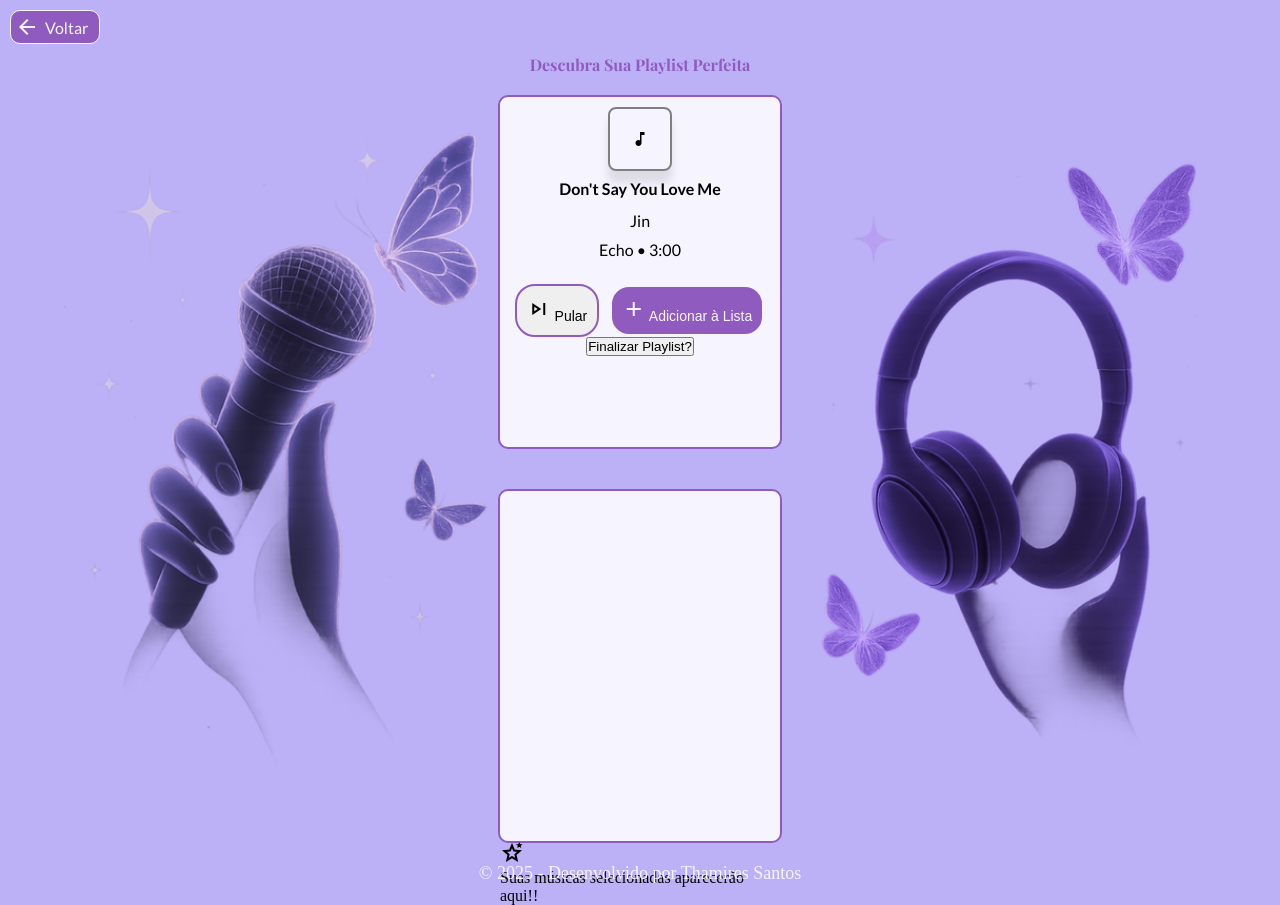
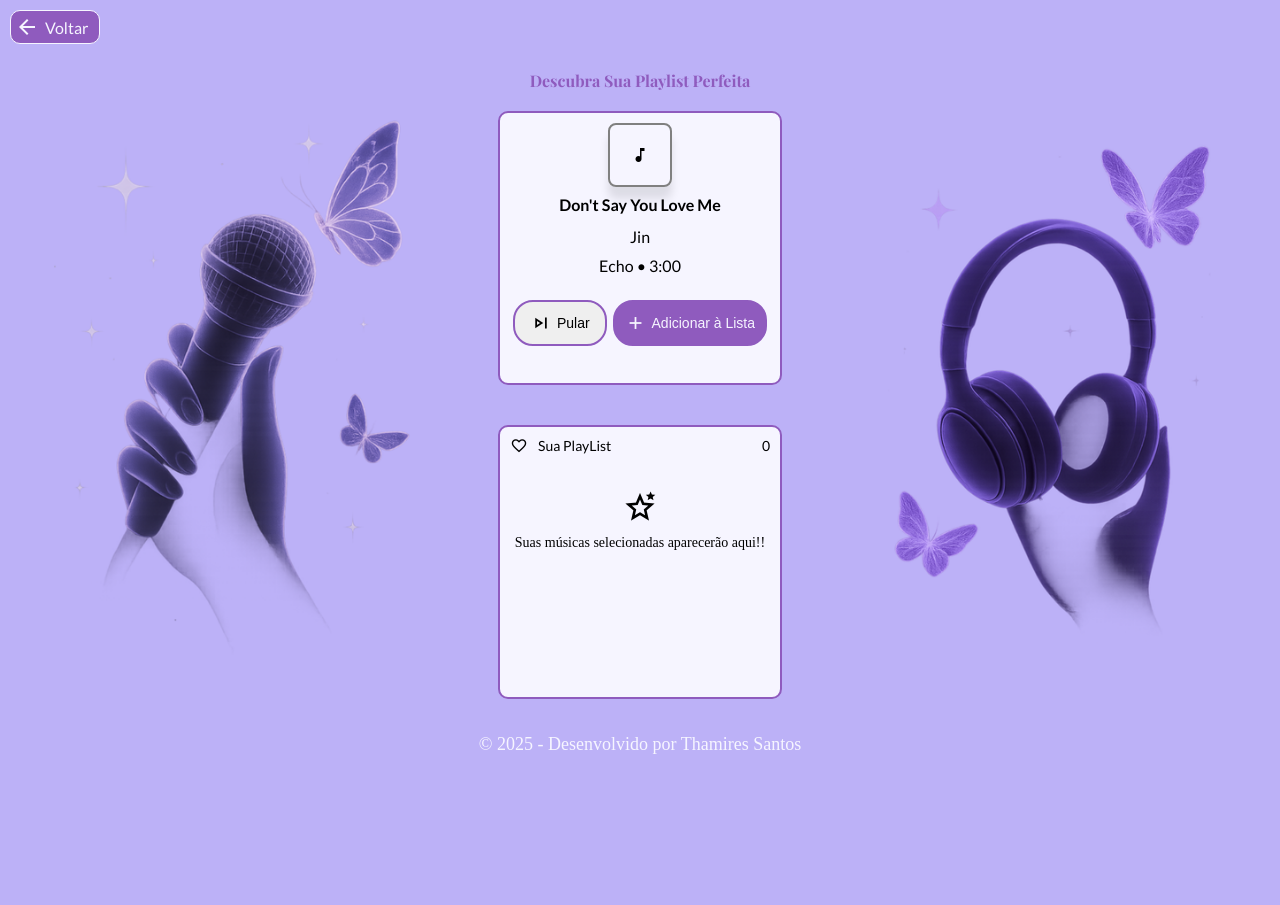
Before and after one commit to thamiresantos/listen-and-list, a plain HTML site: page principal.html in a window 1280 px wide. After the commit the page ends 810 px from the top, so only its background shows below. Drawn offline with nearby package versions, Linux system fonts and the light colour scheme; a web font is replaced by a local one.

Commit message:
style: atualizando CSS e section playlist
Atualizando css e adicionando o estilos da section playlist

```diff
--- a/estilos/principal.css
+++ b/estilos/principal.css
@@ -1,4 +1,4 @@
-
+/* BOTÃO DE VOLTAR*/
 .btn-voltar {
   display: flex;
   align-items: center;
@@ -21,11 +21,19 @@
   border: 1px solid var(--lilas);
 }
 
+/* ICON MÚSICA DO CARD*/
+.icon {
+  font-size: 22px;
+  gap: 10px;
+  padding-right: 5px;
+}
 
-.hero {
+/* MAIN */
+.conteudo-principal {
   display: flex;
   align-items: center;
   flex-direction: column;
+  height: 85vh;
 
 }
 
@@ -37,13 +45,33 @@
 
 }
 
+/* CARDS DAS MÚSICAS*/
 .container-musicas {
   background-color: var(--branco);
-  height: 350px;
+  height: 270px;
   width: 280px;
   margin: 20px;
   border-radius: 10px;
   border: 2px solid var(--lilas);
+}
+
+.animar {
+  animation: girarFade 0.7s ease;
+}
+
+@keyframes girarFade {
+  0% {
+    opacity: 1; /*começa visível*/
+    transform: rotateY(0deg) scale(1);
+  }
+  50% {
+    opacity: 0; /* fica invisível no meio*/
+    transform: rotateY(90deg) scale(0.95); /**/
+  }
+  100% {
+    opacity: 1; /*reaparece*/
+    transform: rotateY(0deg) scale(1);
+  }
 }
 
 .card-musica{
@@ -80,25 +108,28 @@
   margin-top: 20px;
 }
 
-
 #btn-pular{
+  display: flex;
+  align-items: center;
   font-size: 14px;
   border-radius: 20px;
   border: 2px solid var(--lilas);
-  padding: 10px;
+  padding: 10px 15px;
   cursor: pointer;
 }
 
 #btn-pular:hover{
   background-color: var(--indigo-claro);
   transform: scale(1.05);
-
+  transition: all 0.3s ease;
 }
 
-#btn-adicionar{
+#btn-adicionar {
+  display: flex;
+  align-items: center;
   font-size: 14px;
   padding: 10px;
-
+  border: 2px solid var(--lilas);
 }
 
 #btn-adicionar:hover {
@@ -106,9 +137,10 @@
   color: black;
   border: 2px solid var(--lilas);
    transform: scale(1.0);
+   transition: all 0.3s ease;
 }
 
-#finalizar {
+#btn-finalizar {
   font-size: 15px;
   width: 200px;
   margin: 25px;
@@ -130,19 +162,20 @@ visibility: hidden;
 
 }
 
-#finalizar:hover {
+#btn-finalizar:hover {
   transform: scale(1.05);
+  transition: all 0.3s ease;
 }
 
-#container-playlist {
-  height: 100%;
-  visibility: hidden;
-}
-
-.texto-Playlist {
-  padding: 10px;
+/* PLAYLIST USUARIO ADD NO JS*/
+.texto-playlist {
+  padding: 8px;
   font-size: 14px;
   font-family: var(--fonte-principal);
+  background-color: var(--lilas);
+  color: var(--branco);
+  margin: 6px;
+  border-radius: 4px;
 }
 
 .texto-Playlist:hover {
@@ -150,3 +183,34 @@ visibility: hidden;
   color: var(--branco);
   cursor: pointer;
 }
+
+/* PLAYLIST USUARIO*/
+#container-playlist {
+  display: flex;
+  justify-content: space-between;
+  padding:10px;
+  font-family: var(--fonte-secundaria);
+  font-size: 14px;
+}
+
+.playlist-header {
+  display: flex;
+  gap: 10px;
+}
+
+#playlist-texto-inicial {
+  display: flex;
+  flex-direction: column;
+    font-size: 14px;
+  text-align: center;
+}
+
+.iconFavorite{
+  font-size: 18px;
+}
+
+.iconStar {
+  font-size: 35px;
+  text-align: center;
+  padding: 25px 20px 10px;
+}
```
Lines whose indentation alone changed are shown as unchanged.
